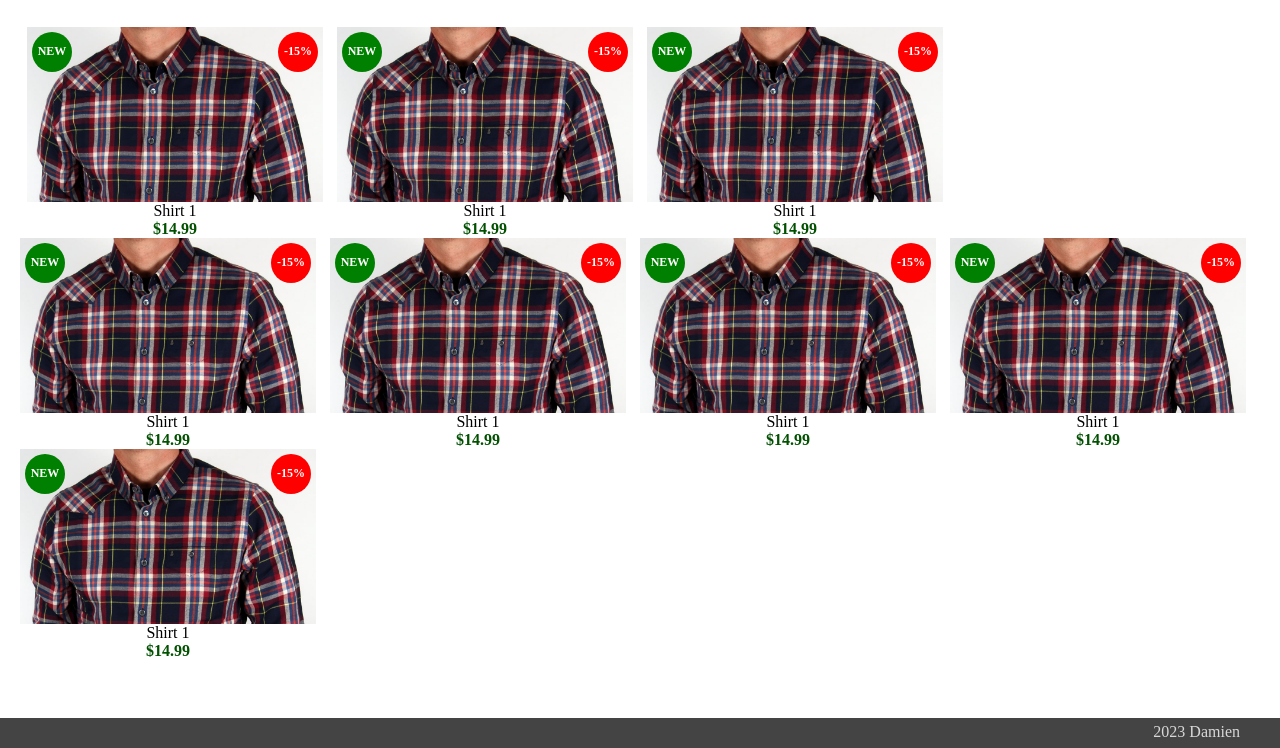
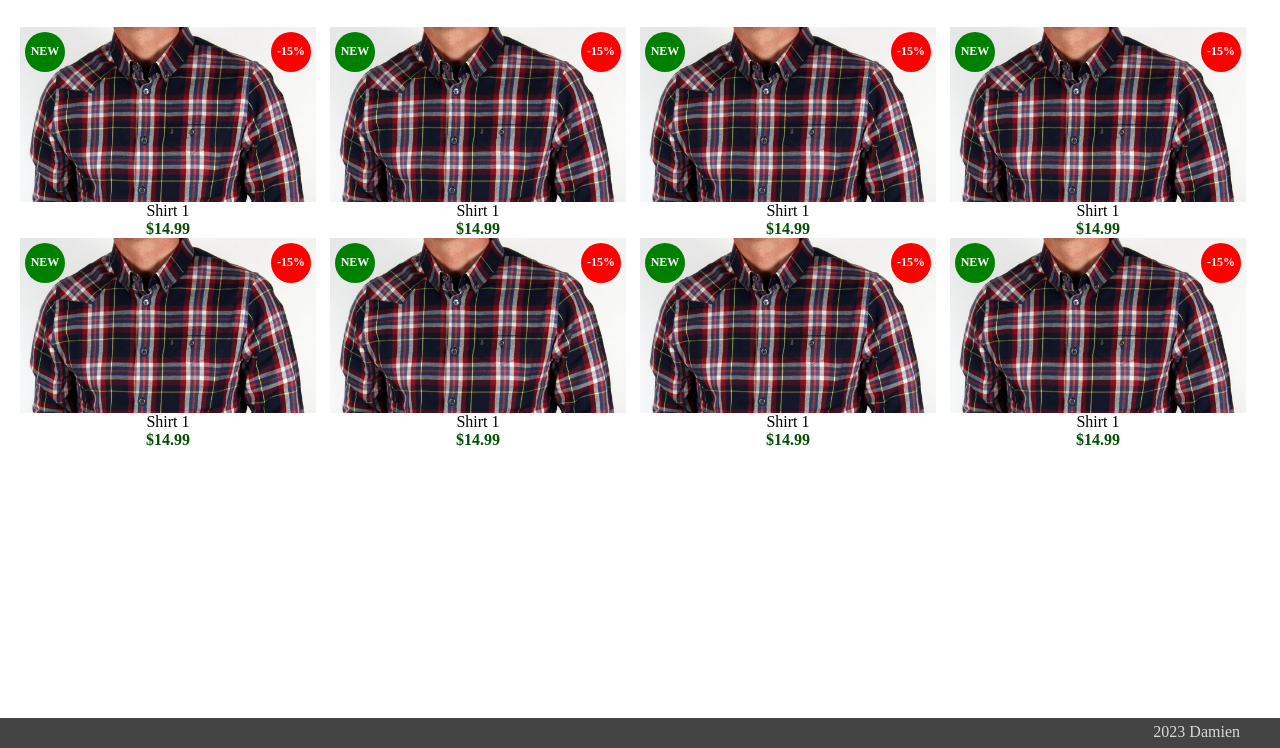
Before and after one commit to neimadt/DI_Bootcamp, a plain HTML site: page week1/day2/exercises/xp/products.html in a window 1280 px wide. Shown: the part 52-800 px from the top of the page. Drawn offline with Linux system fonts and the light colour scheme.

Commit message:
small changes

```diff
--- a/week1/day2/exercises/xp/style.css
+++ b/week1/day2/exercises/xp/style.css
@@ -80,14 +80,6 @@ main {
     margin-right: 14px;
 }
 
-.product:first-child {
-    margin-left: 7px;
-}
-
-.product:last-child {
-    margin-right: 0;
-}
-
 .product .img-container {
     position: relative;
     width: 100%;
```
Also changed, not shown: week1/day2/exercises/xp/products.html (line endings or trailing spaces).
